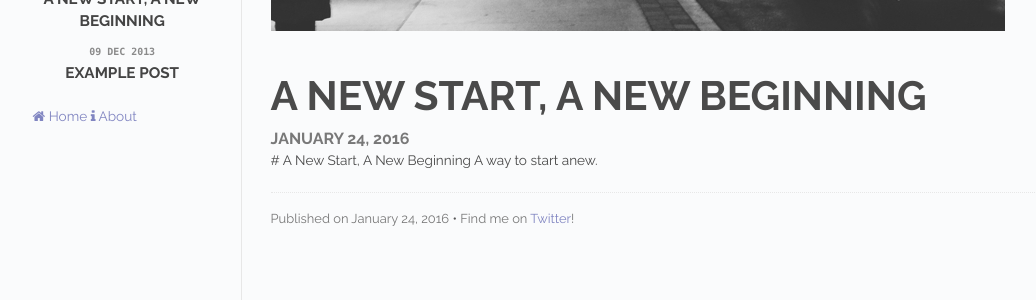
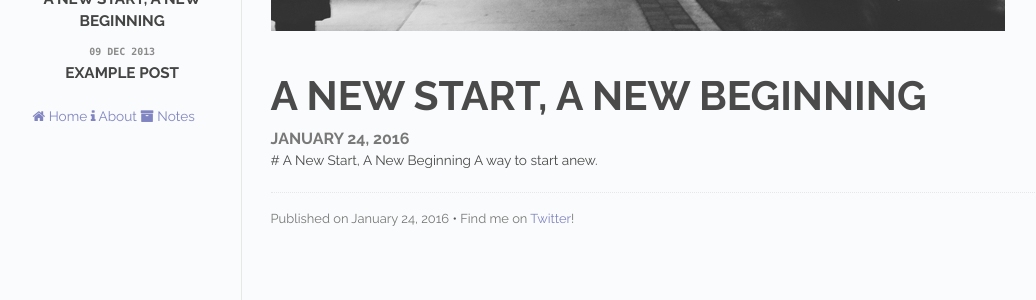
Before and after one commit to davidjchon/davidjchon.github.io, a Jekyll site: the page built from index.html, in a window 1280 px wide. Shown: the part 289-589 px from the top of the page, without its empty margins (117-1153 px from the left). Built offline with Jekyll 4.4.1, drawn with Linux system fonts in a browser that asks for light colours; nearby versions of some CDN libraries; Markdown is read by kramdown in place of the engine named in the settings.

Commit message:
Added Notes Tab

```diff
--- a/_layouts/default.html
+++ b/_layouts/default.html
@@ -45,6 +45,7 @@
               <ul class="list-group">
                 <a class="list-group-item" href="/"><i class="fa fa-home"></i> Home</a>
                 <a class="list-group-item" href="/about.html"><i class="fa fa-info"></i> About</a>
+                <a class="list-group-item" href="/notes.html"><i class="fa fa-archive"></i> Notes</a>
               </ul>
             </div>
           </div>
```
